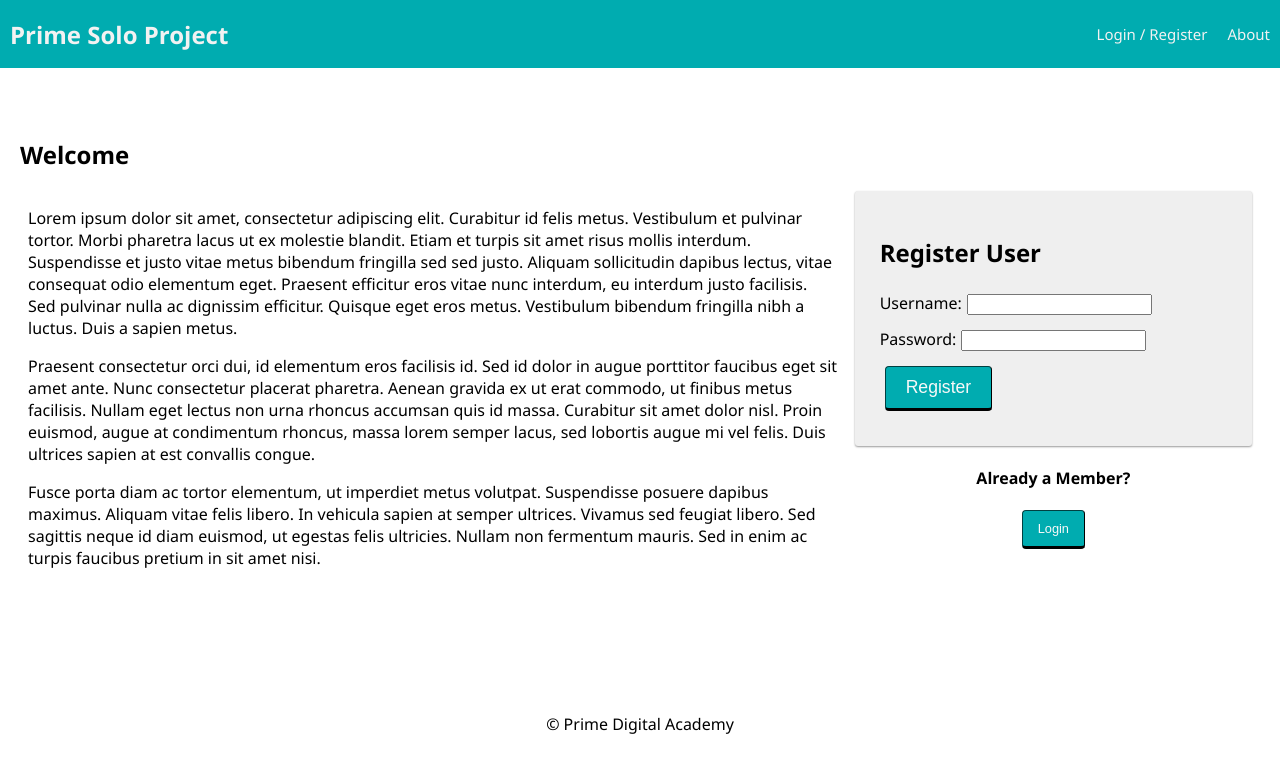
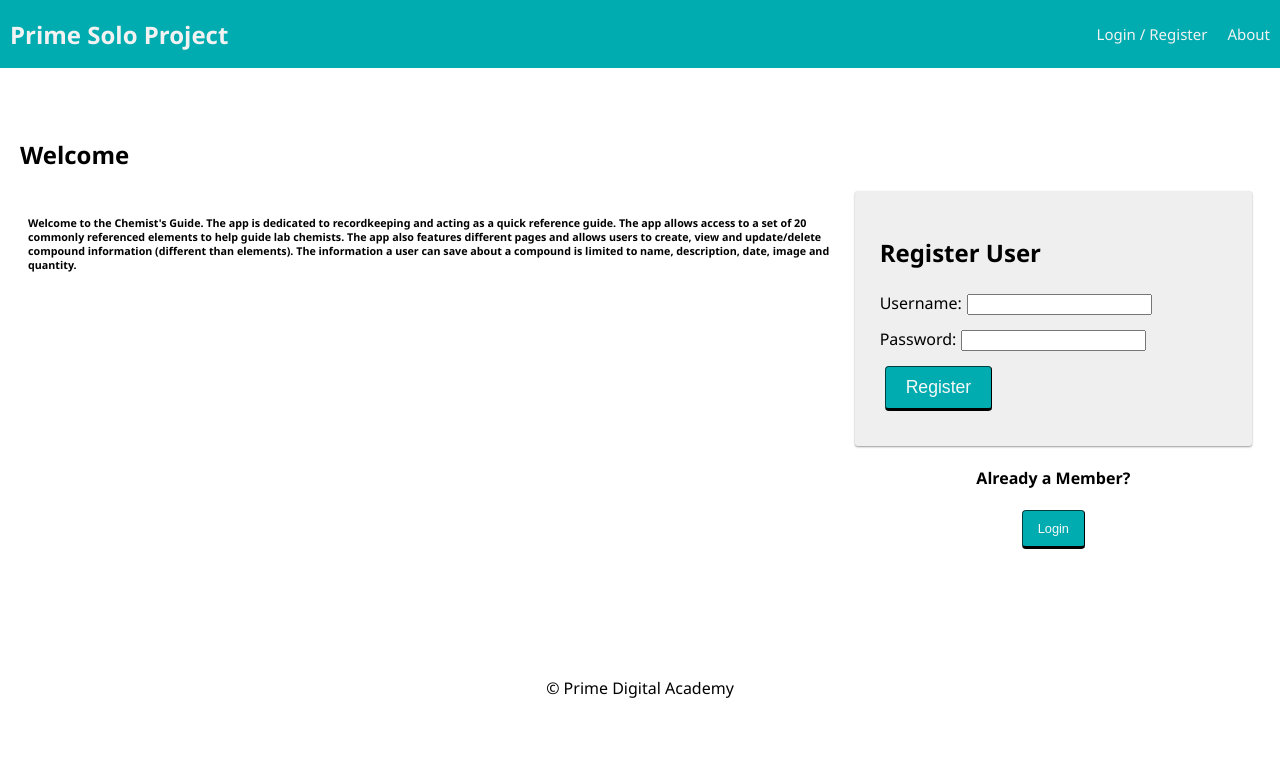
Before and after one commit to asubbarao450/the-chemists-guide, a React (Vite) app: page /#/home in a window 1280 px wide. Shown: the top 772 px of the page. Built offline with nearby package versions, Linux system fonts and the light colour scheme; no server answers.

Commit message:
added code for landing page

```diff
--- a/src/components/LandingPage/LandingPage.jsx
+++ b/src/components/LandingPage/LandingPage.jsx
@@ -19,37 +19,15 @@ function LandingPage() {
 
       <div className="grid">
         <div className="grid-col grid-col_8">
-          <p>
-            Lorem ipsum dolor sit amet, consectetur adipiscing elit. Curabitur
-            id felis metus. Vestibulum et pulvinar tortor. Morbi pharetra lacus
-            ut ex molestie blandit. Etiam et turpis sit amet risus mollis
-            interdum. Suspendisse et justo vitae metus bibendum fringilla sed
-            sed justo. Aliquam sollicitudin dapibus lectus, vitae consequat odio
-            elementum eget. Praesent efficitur eros vitae nunc interdum, eu
-            interdum justo facilisis. Sed pulvinar nulla ac dignissim efficitur.
-            Quisque eget eros metus. Vestibulum bibendum fringilla nibh a
-            luctus. Duis a sapien metus.
-          </p>
+          <h6>
+            Welcome to the Chemist's Guide. The app is dedicated to recordkeeping and acting as a quick reference
+            guide. The app allows access to a set of 20 commonly referenced elements to help guide lab chemists.
+            The app also features different pages and allows users to create, view and update/delete compound information (different than elements).
+            The information a user can save about a compound is limited to name, description, date, image and quantity.
+          </h6>
 
-          <p>
-            Praesent consectetur orci dui, id elementum eros facilisis id. Sed
-            id dolor in augue porttitor faucibus eget sit amet ante. Nunc
-            consectetur placerat pharetra. Aenean gravida ex ut erat commodo, ut
-            finibus metus facilisis. Nullam eget lectus non urna rhoncus
-            accumsan quis id massa. Curabitur sit amet dolor nisl. Proin
-            euismod, augue at condimentum rhoncus, massa lorem semper lacus, sed
-            lobortis augue mi vel felis. Duis ultrices sapien at est convallis
-            congue.
-          </p>
 
-          <p>
-            Fusce porta diam ac tortor elementum, ut imperdiet metus volutpat.
-            Suspendisse posuere dapibus maximus. Aliquam vitae felis libero. In
-            vehicula sapien at semper ultrices. Vivamus sed feugiat libero. Sed
-            sagittis neque id diam euismod, ut egestas felis ultricies. Nullam
-            non fermentum mauris. Sed in enim ac turpis faucibus pretium in sit
-            amet nisi.
-          </p>
+
         </div>
         <div className="grid-col grid-col_4">
           <RegisterForm />
```
Also changed, not shown: 1 other file (tests, documents, lock files or other folders).
